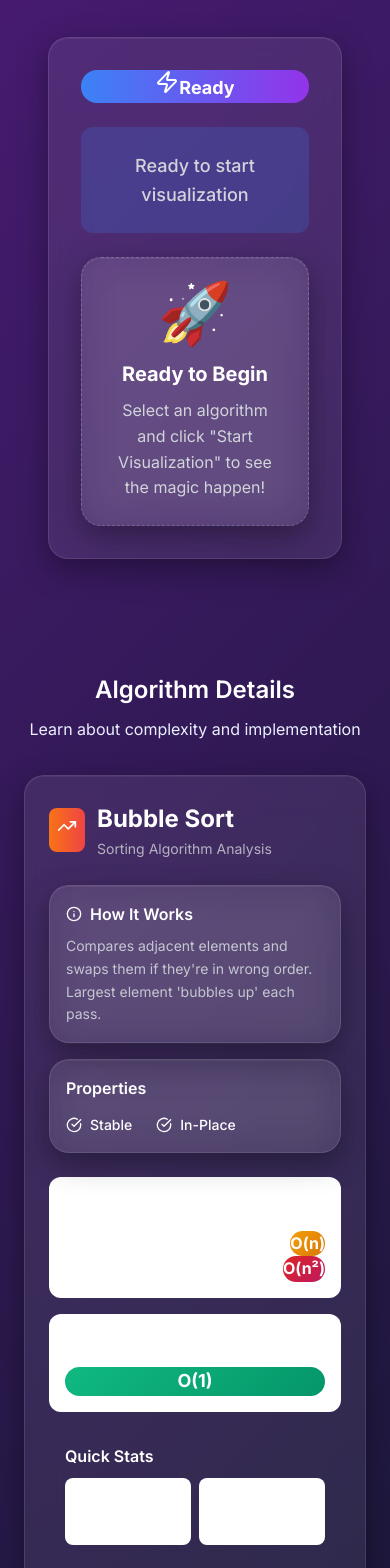
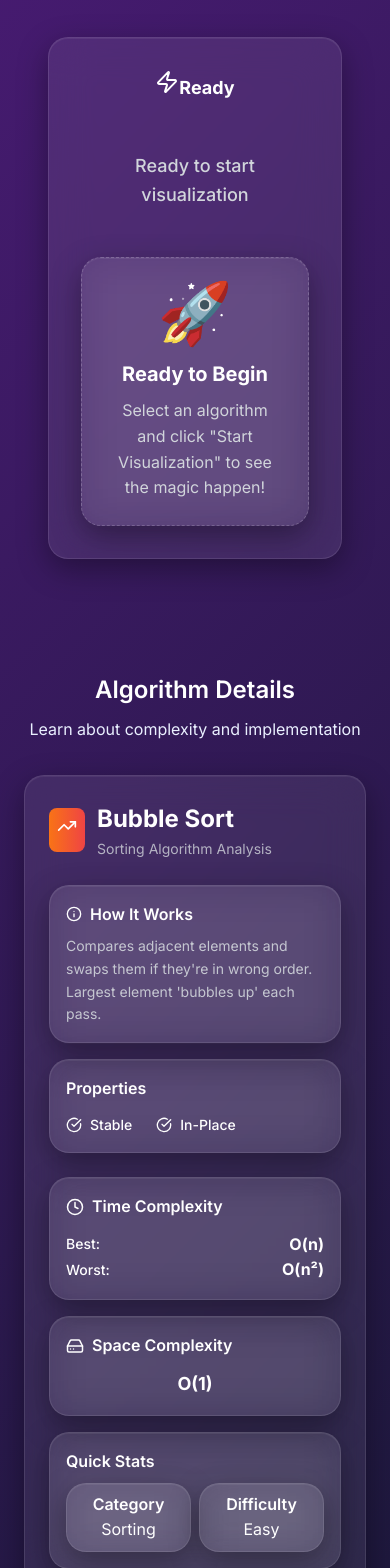
Before and after one commit to SIDDHANTH-THAKURI/AlgoViz, a React (Vite) app: page / in a window 390 px wide. Shown: the part 4516-6084 px from the top of the page. Built offline with nearby package versions, Linux system fonts and the light colour scheme.

Commit message:
refactor: use theme variables for cards

```diff
--- a/src/components/AlgorithmInfo.tsx
+++ b/src/components/AlgorithmInfo.tsx
@@ -246,7 +246,7 @@ const AlgorithmInfo = ({ algorithm }: AlgorithmInfoProps) => {
   if (!details) {
     return (
       <div className="glass-card p-6">
-        <p className="text-gray-600 text-center">Algorithm information not available</p>
+        <p className="text-gray-200 text-center">Algorithm information not available</p>
       </div>
     );
   }
@@ -281,23 +281,23 @@ const AlgorithmInfo = ({ algorithm }: AlgorithmInfoProps) => {
     return names[alg] || alg;
   };
 
-  const getComplexityColor = (complexity: string): string => {
+  const getComplexityColorClass = (complexity: string): string => {
     if (complexity.includes('n²') || complexity.includes('n^2')) {
-      return 'linear-gradient(135deg, #dc2626, #be185d)'; // Red for quadratic
+      return 'from-red-600 to-pink-700';
     }
     if (complexity.includes('n log n')) {
-      return 'linear-gradient(135deg, #059669, #047857)'; // Green for n log n
+      return 'from-emerald-600 to-emerald-700';
     }
     if (complexity.includes('log n')) {
-      return 'linear-gradient(135deg, #2563eb, #1d4ed8)'; // Blue for logarithmic
+      return 'from-blue-600 to-blue-700';
     }
     if (complexity.includes('n') && !complexity.includes('log')) {
-      return 'linear-gradient(135deg, #f59e0b, #d97706)'; // Orange for linear
+      return 'from-amber-500 to-amber-600';
     }
     if (complexity.includes('1')) {
-      return 'linear-gradient(135deg, #10b981, #059669)'; // Teal for constant
+      return 'from-emerald-500 to-emerald-600';
     }
-    return 'linear-gradient(135deg, #7c3aed, #5b21b6)'; // Purple for others
+    return 'from-violet-600 to-violet-800';
   };
 
   const getDifficulty = (alg: AlgorithmType): string => {
@@ -344,7 +344,7 @@ const AlgorithmInfo = ({ algorithm }: AlgorithmInfoProps) => {
         </div>
         <div>
           <h2 className="text-2xl font-bold">{getAlgorithmName(algorithm)}</h2>
-          <p className="opacity-80 text-sm">{details.category} Algorithm Analysis</p>
+          <p className="opacity-80 text-sm text-gray-200">{details.category} Algorithm Analysis</p>
         </div>
       </div>
 
@@ -353,34 +353,34 @@ const AlgorithmInfo = ({ algorithm }: AlgorithmInfoProps) => {
         {/* Left Column - Description & How it works */}
         <div className="space-y-4">
           <div className="glass-card p-4">
-            <h4 className="font-semibold mb-2 flex items-center gap-2">
+            <h4 className="font-semibold text-white mb-2 flex items-center gap-2">
               <Info size={16} />
               How It Works
             </h4>
-            <p className="text-sm leading-relaxed opacity-90">{details.howItWorks}</p>
+            <p className="text-sm leading-relaxed opacity-90 text-gray-200">{details.howItWorks}</p>
           </div>
 
           {/* Properties - Adaptive based on algorithm type */}
           <div className="glass-card p-4">
-            <h4 className="font-semibold mb-3">Properties</h4>
+            <h4 className="font-semibold text-white mb-3">Properties</h4>
             <div className="flex gap-6 flex-wrap">
               {details.category === 'Sorting' && (
                 <>
                   <div className="flex items-center gap-2">
                     {'stable' in details && details.stable ? (
-                      <CheckCircle size={16} className="text-green-600" />
+                      <CheckCircle size={16} className="text-primary-500" />
                     ) : (
-                      <XCircle size={16} className="text-red-600" />
+                      <XCircle size={16} className="text-accent-500" />
                     )}
-                    <span className="text-sm font-medium text-gray-700">Stable</span>
+                    <span className="text-sm font-medium text-gray-200">Stable</span>
                   </div>
                   <div className="flex items-center gap-2">
                     {'inPlace' in details && details.inPlace ? (
-                      <CheckCircle size={16} className="text-green-600" />
+                      <CheckCircle size={16} className="text-primary-500" />
                     ) : (
-                      <XCircle size={16} className="text-red-600" />
+                      <XCircle size={16} className="text-accent-500" />
                     )}
-                    <span className="text-sm font-medium text-gray-700">In-Place</span>
+                    <span className="text-sm font-medium text-gray-200">In-Place</span>
                   </div>
                 </>
               )}
@@ -388,19 +388,19 @@ const AlgorithmInfo = ({ algorithm }: AlgorithmInfoProps) => {
                 <>
                   <div className="flex items-center gap-2">
                     {'optimal' in details && details.optimal ? (
-                      <CheckCircle size={16} className="text-green-600" />
+                      <CheckCircle size={16} className="text-primary-500" />
                     ) : (
-                      <XCircle size={16} className="text-red-600" />
+                      <XCircle size={16} className="text-accent-500" />
                     )}
-                    <span className="text-sm font-medium text-gray-700">Optimal</span>
+                    <span className="text-sm font-medium text-gray-200">Optimal</span>
                   </div>
                   <div className="flex items-center gap-2">
                     {'complete' in details && details.complete ? (
-                      <CheckCircle size={16} className="text-green-600" />
+                      <CheckCircle size={16} className="text-primary-500" />
                     ) : (
-                      <XCircle size={16} className="text-red-600" />
+                      <XCircle size={16} className="text-accent-500" />
                     )}
-                    <span className="text-sm font-medium text-gray-700">Complete</span>
+                    <span className="text-sm font-medium text-gray-200">Complete</span>
                   </div>
                 </>
               )}
@@ -408,19 +408,19 @@ const AlgorithmInfo = ({ algorithm }: AlgorithmInfoProps) => {
                 <>
                   <div className="flex items-center gap-2">
                     {'balanced' in details && details.balanced ? (
-                      <CheckCircle size={16} className="text-green-600" />
+                      <CheckCircle size={16} className="text-primary-500" />
                     ) : (
-                      <XCircle size={16} className="text-red-600" />
+                      <XCircle size={16} className="text-accent-500" />
                     )}
-                    <span className="text-sm font-medium text-gray-700">Balanced</span>
+                    <span className="text-sm font-medium text-gray-200">Balanced</span>
                   </div>
                   <div className="flex items-center gap-2">
                     {'complete' in details && details.complete ? (
-                      <CheckCircle size={16} className="text-green-600" />
+                      <CheckCircle size={16} className="text-primary-500" />
                     ) : (
-                      <XCircle size={16} className="text-red-600" />
+                      <XCircle size={16} className="text-accent-500" />
                     )}
-                    <span className="text-sm font-medium text-gray-700">Complete</span>
+                    <span className="text-sm font-medium text-gray-200">Complete</span>
                   </div>
                 </>
               )}
@@ -431,26 +431,22 @@ const AlgorithmInfo = ({ algorithm }: AlgorithmInfoProps) => {
         {/* Right Column - Complexity */}
         <div className="space-y-4">
           {/* Time Complexity - Compact */}
-          <div className="bg-white p-4 rounded-xl shadow-sm border border-gray-100">
+          <div className="glass-card p-4">
             <div className="flex items-center gap-2 mb-3">
-              <Clock className="text-orange-500" size={18} />
-              <h4 className="font-semibold text-gray-800">Time Complexity</h4>
+              <Clock className="text-primary-500" size={18} />
+              <h4 className="font-semibold text-white">Time Complexity</h4>
             </div>
 
             <div className="space-y-3">
               <div className="flex justify-between items-center">
-                <span className="text-sm font-medium text-gray-700">Best:</span>
-                <div className="text-xs px-3 py-1.5 rounded-full text-white font-mono font-bold shadow-lg border border-gray-300" style={{
-                  background: getComplexityColor(details.bestCase)
-                }}>
+                <span className="text-sm font-medium text-gray-200">Best:</span>
+                <div className={`text-xs px-3 py-1.5 rounded-full text-white font-mono font-bold shadow-lg border border-gray-300 bg-gradient-to-r ${getComplexityColorClass(details.bestCase)}`}>
                   {details.bestCase}
                 </div>
               </div>
               <div className="flex justify-between items-center">
-                <span className="text-sm font-medium text-gray-700">Worst:</span>
-                <div className="text-xs px-3 py-1.5 rounded-full text-white font-mono font-bold shadow-lg border border-gray-300" style={{
-                  background: getComplexityColor(details.worstCase)
-                }}>
+                <span className="text-sm font-medium text-gray-200">Worst:</span>
+                <div className={`text-xs px-3 py-1.5 rounded-full text-white font-mono font-bold shadow-lg border border-gray-300 bg-gradient-to-r ${getComplexityColorClass(details.worstCase)}`}>
                   {details.worstCase}
                 </div>
               </div>
@@ -458,32 +454,30 @@ const AlgorithmInfo = ({ algorithm }: AlgorithmInfoProps) => {
           </div>
 
           {/* Space Complexity - Compact */}
-          <div className="bg-white p-4 rounded-xl shadow-sm border border-gray-100">
+          <div className="glass-card p-4">
             <div className="flex items-center gap-2 mb-3">
-              <HardDrive className="text-green-500" size={18} />
-              <h4 className="font-semibold text-gray-800">Space Complexity</h4>
+              <HardDrive className="text-accent-500" size={18} />
+              <h4 className="font-semibold text-white">Space Complexity</h4>
             </div>
 
             <div className="text-center">
-              <div className="text-lg px-4 py-2 rounded-full text-white font-mono font-bold inline-block shadow-lg border border-gray-300" style={{
-                background: getComplexityColor(details.spaceComplexity)
-              }}>
+              <div className={`text-lg px-4 py-2 rounded-full text-white font-mono font-bold inline-block shadow-lg border border-gray-300 bg-gradient-to-r ${getComplexityColorClass(details.spaceComplexity)}`}>
                 {details.spaceComplexity}
               </div>
             </div>
           </div>
 
           {/* Quick Stats */}
-          <div className="bg-gradient-to-br from-gray-50 to-gray-100 p-4 rounded-xl">
-            <h4 className="font-semibold text-gray-800 mb-2">Quick Stats</h4>
+          <div className="glass-card p-4">
+            <h4 className="font-semibold text-white mb-2">Quick Stats</h4>
             <div className="grid grid-cols-2 gap-2 text-xs">
-              <div className="text-center p-2 bg-white rounded-lg">
-                <div className="font-semibold text-gray-800">Category</div>
-                <div className="text-gray-600">{details.category}</div>
+              <div className="text-center p-2 glass-card">
+                <div className="font-semibold text-white">Category</div>
+                <div className="text-gray-200">{details.category}</div>
               </div>
-              <div className="text-center p-2 bg-white rounded-lg">
-                <div className="font-semibold text-gray-800">Difficulty</div>
-                <div className="text-gray-600">
+              <div className="text-center p-2 glass-card">
+                <div className="font-semibold text-white">Difficulty</div>
+                <div className="text-gray-200">
                   {getDifficulty(algorithm)}
                 </div>
               </div>
@@ -493,25 +487,25 @@ const AlgorithmInfo = ({ algorithm }: AlgorithmInfoProps) => {
       </div>
 
       {/* Color Legend - Adaptive based on category */}
-      <div className="mt-6 bg-gradient-to-r from-gray-50 to-blue-50 p-4 rounded-xl">
-        <h4 className="font-semibold text-gray-800 mb-3 text-center">Visualization Colors</h4>
-        <div className="flex justify-center gap-4 text-xs flex-wrap">
+      <div className="mt-6 glass-card p-4">
+        <h4 className="font-semibold text-white mb-3 text-center">Visualization Colors</h4>
+        <div className="flex justify-center gap-4 text-xs flex-wrap text-gray-200">
           {details.category === 'Sorting' && (
             <>
               <div className="flex items-center gap-1">
-                <div className="w-3 h-3 rounded" style={{ backgroundColor: '#667eea' }}></div>
+                <div className="w-3 h-3 rounded bg-indigo-400"></div>
                 <span>Default</span>
               </div>
               <div className="flex items-center gap-1">
-                <div className="w-3 h-3 rounded" style={{ backgroundColor: '#f59e0b' }}></div>
+                <div className="w-3 h-3 rounded bg-amber-500"></div>
                 <span>Comparing</span>
               </div>
               <div className="flex items-center gap-1">
-                <div className="w-3 h-3 rounded" style={{ backgroundColor: '#ef4444' }}></div>
+                <div className="w-3 h-3 rounded bg-red-500"></div>
                 <span>Swapping</span>
               </div>
               <div className="flex items-center gap-1">
-                <div className="w-3 h-3 rounded" style={{ backgroundColor: '#10b981' }}></div>
+                <div className="w-3 h-3 rounded bg-emerald-500"></div>
                 <span>Sorted</span>
               </div>
             </>
@@ -519,23 +513,23 @@ const AlgorithmInfo = ({ algorithm }: AlgorithmInfoProps) => {
           {details.category === 'Pathfinding' && (
             <>
               <div className="flex items-center gap-1">
-                <div className="w-3 h-3 rounded" style={{ backgroundColor: '#10b981' }}></div>
+                <div className="w-3 h-3 rounded bg-emerald-500"></div>
                 <span>Start</span>
               </div>
               <div className="flex items-center gap-1">
-                <div className="w-3 h-3 rounded" style={{ backgroundColor: '#ef4444' }}></div>
+                <div className="w-3 h-3 rounded bg-red-500"></div>
                 <span>End</span>
               </div>
               <div className="flex items-center gap-1">
-                <div className="w-3 h-3 rounded" style={{ backgroundColor: '#1f2937' }}></div>
+                <div className="w-3 h-3 rounded bg-gray-800"></div>
                 <span>Wall</span>
               </div>
               <div className="flex items-center gap-1">
-                <div className="w-3 h-3 rounded" style={{ backgroundColor: '#93c5fd' }}></div>
+                <div className="w-3 h-3 rounded bg-blue-300"></div>
                 <span>Visited</span>
               </div>
               <div className="flex items-center gap-1">
-                <div className="w-3 h-3 rounded" style={{ backgroundColor: '#fbbf24' }}></div>
+                <div className="w-3 h-3 rounded bg-amber-400"></div>
                 <span>Path</span>
               </div>
             </>
@@ -543,15 +537,15 @@ const AlgorithmInfo = ({ algorithm }: AlgorithmInfoProps) => {
           {details.category === 'Searching' && (
             <>
               <div className="flex items-center gap-1">
-                <div className="w-3 h-3 rounded" style={{ backgroundColor: '#667eea' }}></div>
+                <div className="w-3 h-3 rounded bg-indigo-400"></div>
                 <span>Default</span>
               </div>
               <div className="flex items-center gap-1">
-                <div className="w-3 h-3 rounded" style={{ backgroundColor: '#f59e0b' }}></div>
+                <div className="w-3 h-3 rounded bg-amber-500"></div>
                 <span>Checking</span>
               </div>
               <div className="flex items-center gap-1">
-                <div className="w-3 h-3 rounded" style={{ backgroundColor: '#10b981' }}></div>
+                <div className="w-3 h-3 rounded bg-emerald-500"></div>
                 <span>Found</span>
               </div>
             </>
@@ -559,11 +553,11 @@ const AlgorithmInfo = ({ algorithm }: AlgorithmInfoProps) => {
           {details.category === 'Trees' && (
             <>
               <div className="flex items-center gap-1">
-                <div className="w-3 h-3 rounded" style={{ backgroundColor: '#667eea' }}></div>
+                <div className="w-3 h-3 rounded bg-indigo-400"></div>
                 <span>Normal</span>
               </div>
               <div className="flex items-center gap-1">
-                <div className="w-3 h-3 rounded" style={{ backgroundColor: '#f59e0b' }}></div>
+                <div className="w-3 h-3 rounded bg-amber-500"></div>
                 <span>Highlighted</span>
               </div>
             </>
--- a/src/components/AlgorithmMessage.tsx
+++ b/src/components/AlgorithmMessage.tsx
@@ -17,23 +17,23 @@ const AlgorithmMessage = ({ visualizationState }: AlgorithmMessageProps) => {
     if (isPlaying) return {
       icon: <Activity size={24} />,
       label: 'Running',
-      gradient: 'from-green-500 to-emerald-600',
-      textColor: 'text-green-400',
-      bgColor: 'bg-green-500/20'
+      gradient: 'from-accent-500 to-accent-600',
+      textColor: 'text-accent-500',
+      bgColor: 'bg-accent-500/20'
     };
     if (isPaused) return {
       icon: <Pause size={24} />,
       label: 'Paused',
-      gradient: 'from-orange-500 to-yellow-500',
-      textColor: 'text-orange-400',
-      bgColor: 'bg-orange-500/20'
+      gradient: 'from-primary-500 to-primary-600',
+      textColor: 'text-primary-500',
+      bgColor: 'bg-primary-500/20'
     };
     return {
       icon: <Zap size={24} />,
       label: 'Ready',
-      gradient: 'from-blue-500 to-purple-600',
-      textColor: 'text-blue-400',
-      bgColor: 'bg-blue-500/20'
+      gradient: 'from-primary-500 to-accent-500',
+      textColor: 'text-primary-500',
+      bgColor: 'bg-primary-500/20'
     };
   };
 
@@ -46,7 +46,7 @@ const AlgorithmMessage = ({ visualizationState }: AlgorithmMessageProps) => {
         <motion.div
           animate={{ rotate: 360, scale: [1, 1.2, 1] }}
           transition={{ duration: 25, repeat: Infinity, ease: "linear" }}
-          className="absolute top-20 left-20 w-32 h-32 bg-gradient-to-r from-green-500/10 to-blue-500/10 rounded-full blur-3xl"
+          className="absolute top-20 left-20 w-32 h-32 bg-gradient-to-r from-accent-500/10 to-primary-500/10 rounded-full blur-3xl"
         />
       </div>
 
@@ -59,8 +59,8 @@ const AlgorithmMessage = ({ visualizationState }: AlgorithmMessageProps) => {
           className="text-center mb-12"
         >
           <div className="flex items-center justify-center gap-3 mb-4">
-            <MessageCircle size={28} className="text-purple-400" />
-            <h2 className="text-3xl md:text-4xl font-bold bg-gradient-to-r from-white via-purple-200 to-pink-300 bg-clip-text text-transparent">
+            <MessageCircle size={28} className="text-accent-500" />
+            <h2 className="text-3xl md:text-4xl font-bold bg-gradient-to-r from-white via-accent-500 to-primary-500 bg-clip-text text-transparent">
               Algorithm Status
             </h2>
           </div>
@@ -95,7 +95,7 @@ const AlgorithmMessage = ({ visualizationState }: AlgorithmMessageProps) => {
               transition={{ duration: 0.3 }}
               className="mb-6"
             >
-              <div className={`${status.bgColor} rounded-xl p-6 border border-white/10`}>
+              <div className={`${status.bgColor} rounded-2xl p-6 border border-white/10`}>
                 <p className="text-white text-lg leading-relaxed font-medium">
                   {currentMessage}
                 </p>
```
